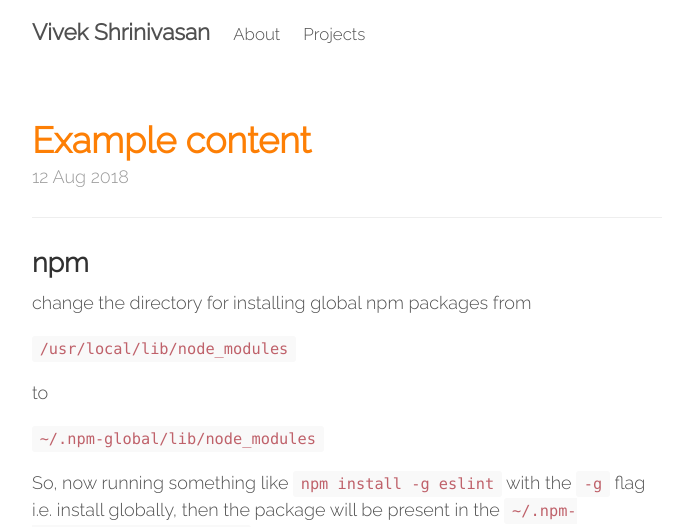
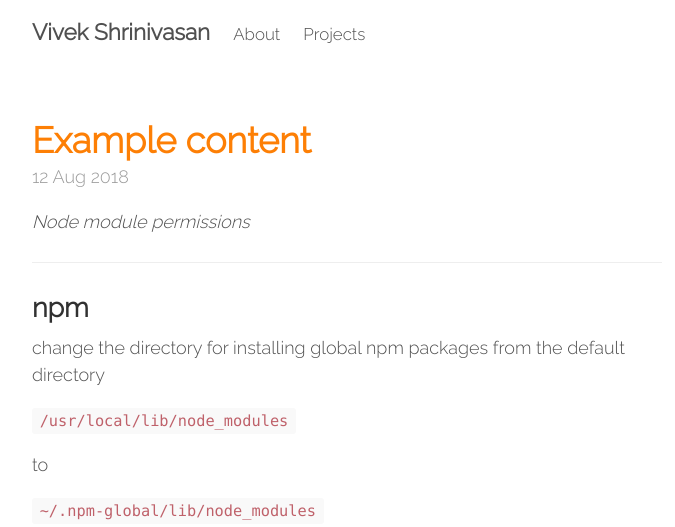
Before and after one commit to kaizer1v/kaizer1v.github.io, a Jekyll site: the page built from _posts/2018-08-12-npm.md, in a window 1280 px wide. Shown: the top 527 px of the page, without its empty margins (293-968 px from the left). Built offline with Jekyll 4.4.1, drawn with Linux system fonts in a browser that asks for light colours; nearby versions of some CDN libraries.

Commit message:
post description

```diff
--- a/_posts/2018-08-12-npm.md
+++ b/_posts/2018-08-12-npm.md
@@ -3,10 +3,12 @@ layout: post
 title: Example content
 ---
 
+*Node module permissions*
+
 -----
 
 ## npm
-change the directory for installing global npm packages from
+change the directory for installing global npm packages from the default directory
 
 `/usr/local/lib/node_modules`
 
@@ -16,7 +18,7 @@ to
 
 So, now running something like `npm install -g eslint` with the `-g` flag i.e. install globally, then the package will be present in the `~/.npm-global/lib/node_modules` folder.
 
-![permissions](/assets/npm_permissions.png)
+![permissions](../assets/npm_permissions.png)
 
 see above image for permission list of both the new and the old folders.
 
```
